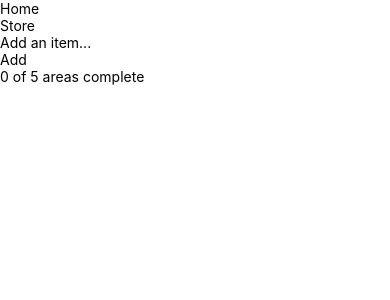
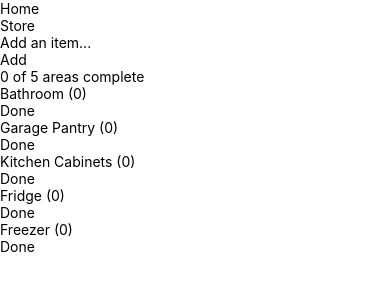
Before and after one commit to cadolphs/grocery-list, a React Native app: screen / in a window 390 px wide. Shown: the top 300 px of the page. Built offline with nearby package versions, Linux system fonts and the light colour scheme.

Commit message:
feat(ui): add tappable area headers for out-of-order navigation
Make area headings tappable to set active area with active-area testID.
Show all areas including empty ones. Track active area state in HomeView.

Step-ID: 02-02
Co-Authored-By: Claude Opus 4.6 (1M context) <noreply@anthropic.com>

```diff
--- a/src/ui/AreaSection.tsx
+++ b/src/ui/AreaSection.tsx
@@ -11,23 +11,23 @@ type AreaSectionProps = {
   readonly onSkipItem?: (name: string) => void;
   readonly onUnskipItem?: (name: string) => void;
   readonly onCompleteArea?: (area: string) => void;
+  readonly onSelectArea?: (area: string) => void;
   readonly isCompleted?: boolean;
+  readonly isActive?: boolean;
 };
 
 const formatAreaHeading = (area: string, neededCount: number): string =>
   `${area} (${neededCount})`;
 
-export const AreaSection = ({ areaGroup, onSkipItem, onUnskipItem, onCompleteArea, isCompleted }: AreaSectionProps): React.JSX.Element | null => {
+export const AreaSection = ({ areaGroup, onSkipItem, onUnskipItem, onCompleteArea, onSelectArea, isCompleted, isActive }: AreaSectionProps): React.JSX.Element => {
   const neededItems = areaGroup.items.filter((item) => item.needed);
   const skippedItems = areaGroup.items.filter((item) => !item.needed);
 
-  if (neededItems.length === 0 && skippedItems.length === 0) {
-    return null;
-  }
-
   return (
-    <View>
-      <Text>{formatAreaHeading(areaGroup.area, neededItems.length)}</Text>
+    <View testID={isActive ? `active-area-${areaGroup.area}` : undefined}>
+      <Pressable onPress={onSelectArea ? () => onSelectArea(areaGroup.area) : undefined}>
+        <Text>{formatAreaHeading(areaGroup.area, neededItems.length)}</Text>
+      </Pressable>
       {isCompleted && (
         <View testID={`badge-${areaGroup.area}`}>
           <Text>Complete</Text>
--- a/src/ui/HomeView.tsx
+++ b/src/ui/HomeView.tsx
@@ -1,10 +1,11 @@
 // HomeView - displays trip items grouped by house area
 // Composes useTrip hook with groupByArea pure function
 
-import React from 'react';
+import React, { useState, useCallback } from 'react';
 import { View, Text } from 'react-native';
 import { useTrip } from '../hooks/useTrip';
 import { groupByArea } from '../domain/item-grouping';
+import { HouseArea } from '../domain/types';
 import { AreaSection } from './AreaSection';
 import { QuickAdd } from './QuickAdd';
 
@@ -14,6 +15,11 @@ const formatSweepProgress = (completedCount: number, totalAreas: number): string
 export const HomeView = (): React.JSX.Element => {
   const { items, addItem, skipItem, unskipItem, completeArea, sweepProgress } = useTrip();
   const areaGroups = groupByArea(items);
+  const [activeArea, setActiveArea] = useState<HouseArea | null>(null);
+
+  const handleSelectArea = useCallback((area: string) => {
+    setActiveArea(area as HouseArea);
+  }, []);
 
   return (
     <View>
@@ -29,7 +35,9 @@ export const HomeView = (): React.JSX.Element => {
           onSkipItem={skipItem}
           onUnskipItem={unskipItem}
           onCompleteArea={completeArea}
+          onSelectArea={handleSelectArea}
           isCompleted={sweepProgress.completedAreas.includes(areaGroup.area)}
+          isActive={activeArea === areaGroup.area}
         />
       ))}
     </View>
```
Also changed, not shown: 1 other file (tests, documents, lock files or other folders).
